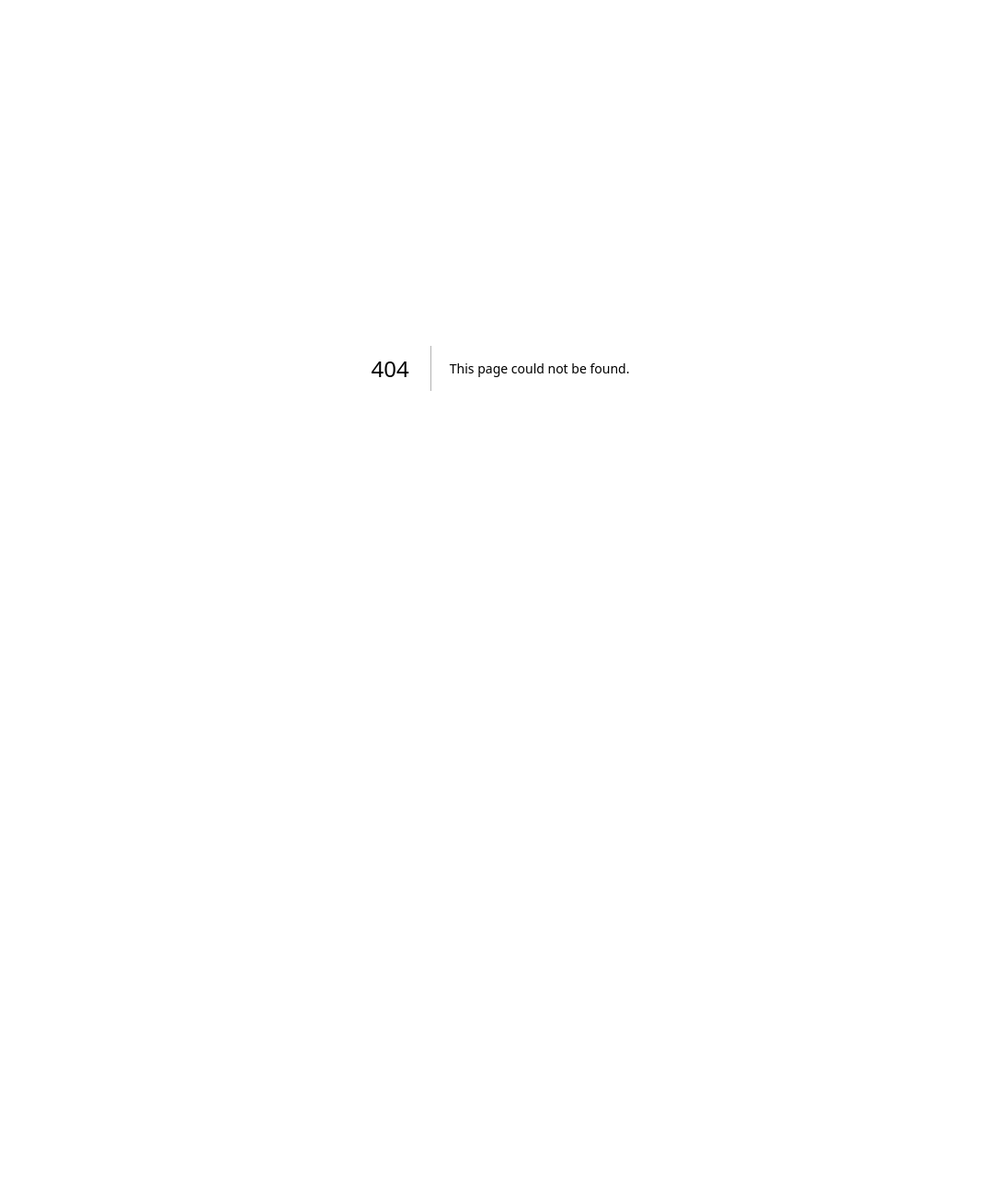
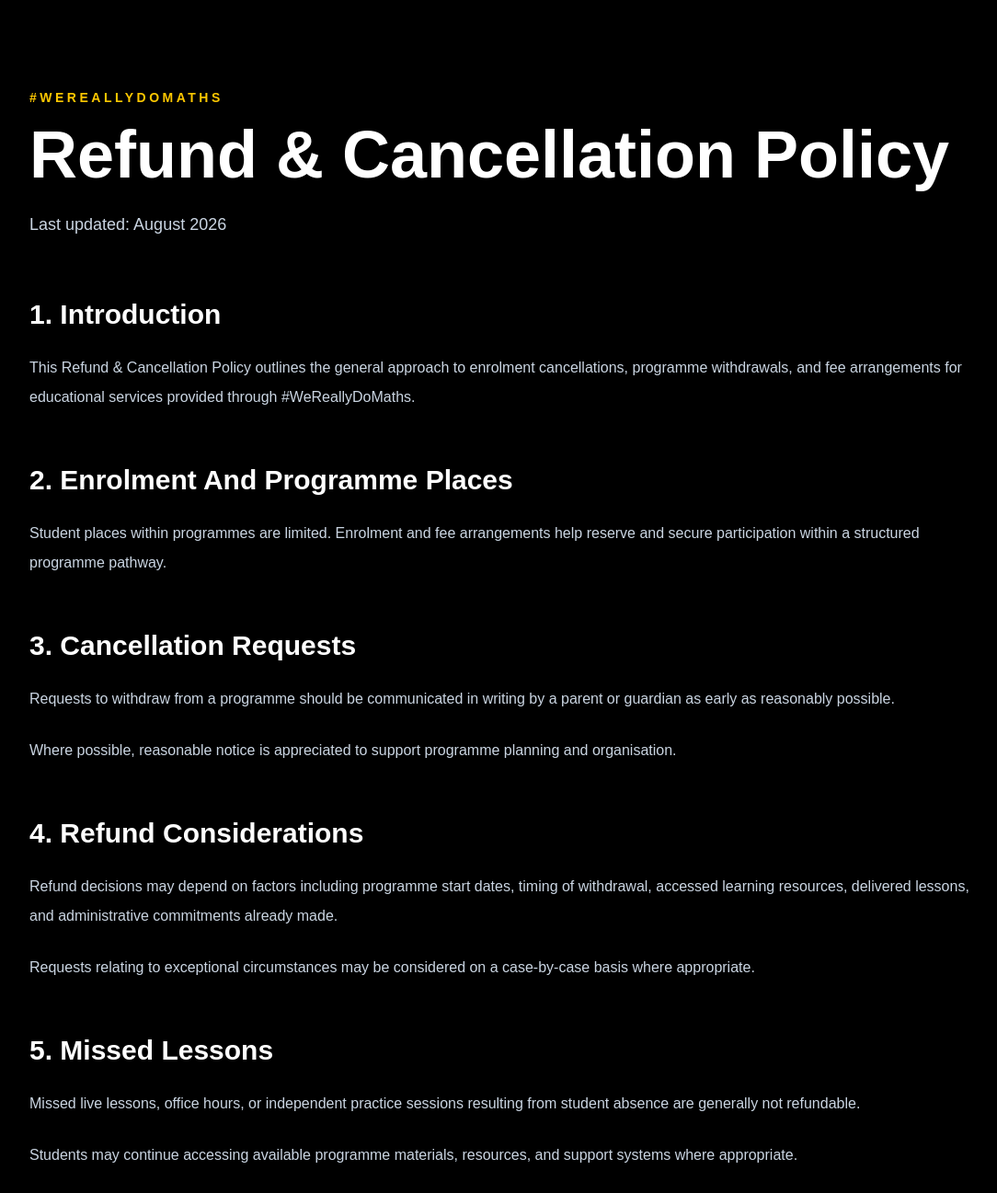
Before and after one commit to WeReallyDoMaths/wrdm-website, a Next.js app: page /refund-policy in a window 1280 px wide. Before the commit this address had no page. Shown: the top 1297 px of the page at 92% size, without its empty margins (96-1180 px from the left). Before the commit the page ends 800 px from the top, so only its background shows below. Built offline with nearby package versions, Linux system fonts and the light colour scheme.

Commit message:
Add refund policy page

```diff
--- a/app/page.tsx
+++ b/app/page.tsx
@@ -600,6 +600,9 @@ export default function Home() {
               <a href="/terms-and-conditions" className="transition hover:text-yellow-400">
   Terms & Conditions
 </a>
+              <a href="/refund-policy" className="transition hover:text-yellow-400">
+  Refund Policy
+</a>
               <a href={FORM_LINK} target="_blank" rel="noopener noreferrer" className="transition hover:text-yellow-400">
                 Enrolment
               </a>
--- /dev/null
+++ b/app/refund-policy/page.tsx
@@ -0,0 +1,123 @@
+export default function RefundPolicyPage() {
+  return (
+    <main className="min-h-screen bg-black px-6 py-24 text-white">
+      <div className="mx-auto max-w-5xl">
+        <p className="text-sm font-semibold uppercase tracking-[0.25em] text-yellow-400">
+          #WEREALLYDOMATHS
+        </p>
+
+        <h1 className="mt-4 text-5xl font-bold md:text-7xl">
+          Refund & Cancellation Policy
+        </h1>
+
+        <p className="mt-6 text-lg leading-8 text-slate-300">
+          Last updated: August 2026
+        </p>
+
+        <div className="mt-16 space-y-14 text-slate-300">
+          <section>
+            <h2 className="text-3xl font-bold text-white">
+              1. Introduction
+            </h2>
+
+            <p className="mt-6 leading-8">
+              This Refund & Cancellation Policy outlines the general approach
+              to enrolment cancellations, programme withdrawals, and fee
+              arrangements for educational services provided through
+              #WeReallyDoMaths.
+            </p>
+          </section>
+
+          <section>
+            <h2 className="text-3xl font-bold text-white">
+              2. Enrolment And Programme Places
+            </h2>
+
+            <p className="mt-6 leading-8">
+              Student places within programmes are limited. Enrolment and fee
+              arrangements help reserve and secure participation within a
+              structured programme pathway.
+            </p>
+          </section>
+
+          <section>
+            <h2 className="text-3xl font-bold text-white">
+              3. Cancellation Requests
+            </h2>
+
+            <p className="mt-6 leading-8">
+              Requests to withdraw from a programme should be communicated in
+              writing by a parent or guardian as early as reasonably possible.
+            </p>
+
+            <p className="mt-6 leading-8">
+              Where possible, reasonable notice is appreciated to support
+              programme planning and organisation.
+            </p>
+          </section>
+
+          <section>
+            <h2 className="text-3xl font-bold text-white">
+              4. Refund Considerations
+            </h2>
+
+            <p className="mt-6 leading-8">
+              Refund decisions may depend on factors including programme start
+              dates, timing of withdrawal, accessed learning resources,
+              delivered lessons, and administrative commitments already made.
+            </p>
+
+            <p className="mt-6 leading-8">
+              Requests relating to exceptional circumstances may be considered
+              on a case-by-case basis where appropriate.
+            </p>
+          </section>
+
+          <section>
+            <h2 className="text-3xl font-bold text-white">
+              5. Missed Lessons
+            </h2>
+
+            <p className="mt-6 leading-8">
+              Missed live lessons, office hours, or independent practice
+              sessions resulting from student absence are generally not
+              refundable.
+            </p>
+
+            <p className="mt-6 leading-8">
+              Students may continue accessing available programme materials,
+              resources, and support systems where appropriate.
+            </p>
+          </section>
+
+          <section>
+            <h2 className="text-3xl font-bold text-white">
+              6. Programme Changes
+            </h2>
+
+            <p className="mt-6 leading-8">
+              #WeReallyDoMaths reserves the right to make reasonable changes to
+              scheduling, programme structure, educational systems, resources,
+              or delivery arrangements where necessary.
+            </p>
+          </section>
+
+          <section>
+            <h2 className="text-3xl font-bold text-white">
+              7. Contact
+            </h2>
+
+            <p className="mt-6 leading-8">
+              For questions regarding cancellations or refund-related matters,
+              please contact:
+            </p>
+
+            <p className="mt-6 text-lg font-semibold text-yellow-400">
+              admin@wereallydomaths.info
+            </p>
+          </section>
+        </div>
+      </div>
+    </main>
+  );
+}
```
